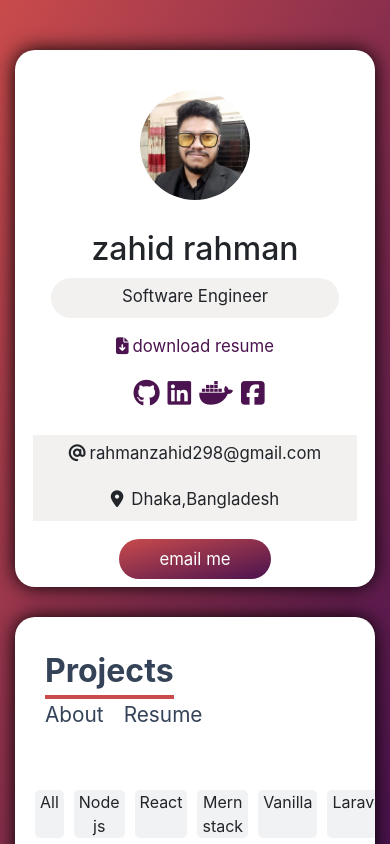
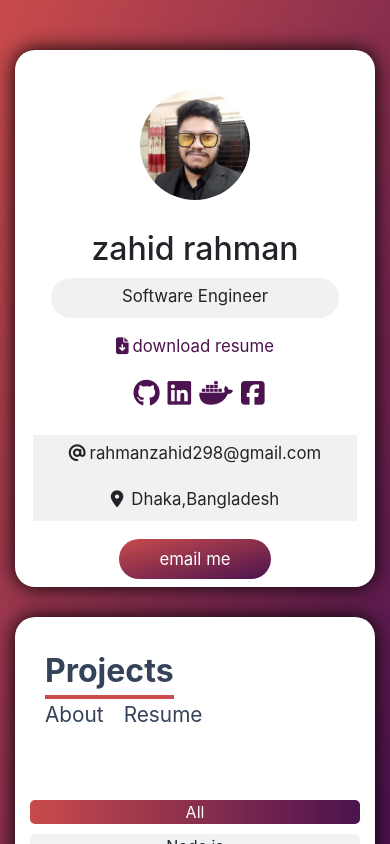
Before and after one commit to zahid-rahman/zahid-rahman, a React (Create React App) app: page /projects in a window 390 px wide. Shown: the top 844 px of the page. Built offline with nearby package versions, Linux system fonts and the light colour scheme.

Commit message:
FIX:refactored projects structure

```diff
--- a/src/App.css
+++ b/src/App.css
@@ -35,7 +35,6 @@ body{
 .appRow{
   height:90vh
 }
-
 
 /* sidebar designs */
 
@@ -105,7 +104,6 @@ body{
   color:#4b134f
 }
 
-
 /* navbar */
 
 .navbar {
@@ -139,69 +137,6 @@ body{
 }
 
 
-/* about component  */
-
-.aboutContainer{
-  width:90%;
-  margin:20px auto;
-  padding:20px;
-  background-color: #dbdddf;
-}
-
-.aboutHeading {
-  margin:0px 0px 30px 0px;
-}
-
-.aboutIntro {
-  padding:0px 20px;
-}
-
-.cardData {
-  background-color:#ffffff;
-  padding:20px 20px 5px 20px;
-  margin:10px;
-  border-radius: 10px;
-}
-
-
-.experienceDataList {
-  padding:0;
-  list-style: none;
-}
-
-.experienceDataList li {
-  padding:0;
-  margin:0;
-}
-
-.companyImage {
-   margin:20px 0px
-}
-
-
-/* resume component design */
-.resumeContainer{
-  width:100%;
-  margin:20px auto;
-  padding:20px;
-  /* background-color: #dbdddf; */
-}
-
-.resumeRow {
-  margin:20px 0px;
-}
-
-.progressRow{
-  margin-top:50px;
-}
-
-.progressHeader{
-  margin:30px 0px 0px 0px
-}
-
-.skillSection {
-  margin:60px 0px
-}
 
 .bar{
   width:90%;
@@ -230,61 +165,6 @@ body{
 
 /* projects component design */
 
-.projectContainer {
-  height: 70vh;
-  padding-top: 30px;
-  overflow-y: auto;
-}
-
-.projectCardWrapper {
-  margin: 10px 0 20px 0;
-  width: 100%;
-  height: 100%;
-  min-height: 160px;
-}
-
-.projectCardImage {
-  width: 100%;
-  height: 70%;
-  border-radius: 30px;
-  box-shadow: 0 0 5px rgb(187, 183, 183);
-  transition: transform 0.3s linear;
-}
-
-.projectTitle {
-  margin:5px 0px;
-}
-
-.githubIcon {
-  font-size: 20px;
-  color:#c94b4b;
-}
-
-.projectCardImage:hover {
-  transform: scale(1.05);
-}
-
-.active {
-  background-image: linear-gradient(90deg,#c94b4b,#4b134f);
-  margin:0 5px;
-  font-size: 1rem;
-  cursor: pointer;
-  color:#fff;
-}
-
-.projectNavbar {
-  display: flex;
-}
-
-.projectNavbar>div {
-  margin:0 5px;
-  font-size: 1rem;
-  cursor: pointer;
-  background-color: #f1f2f3;
-  padding:0px 5px;
-  border-radius: 5px;
-}
-
 @media screen and (max-width:1199px) {
   .contact {
     width: 90%;
@@ -298,6 +178,8 @@ body{
   }
 }
 
+
+
 @media screen and (max-width:357px) {
   .contact{
     width: 100%;
--- a/src/App.jsx
+++ b/src/App.jsx
@@ -1,9 +1,9 @@
 import './App.css';
 import Navbar from './components/Navbar';
 import Sidebar from './components/Sidebar';
-import About from './components/About'
-import Resume from './components/Resume'
-import Projects from './components/Projects'
+import About from './components/about/About'
+import Resume from './components/resume/Resume'
+import Projects from './components/projects/Projects'
 import { BrowserRouter as Router, Redirect, Route, Switch, useLocation } from 'react-router-dom'
 import { AnimatePresence } from 'framer-motion';
 
--- a/src/components/Sidebar.jsx
+++ b/src/components/Sidebar.jsx
@@ -40,16 +40,16 @@ const Sidebar = () => {
             </div>
 
             <div className="sidebarSocialIcons">
-                <a href="" className="github" alt="github">
+                <a href="https://github.com/zahid-rahman" target="_blank" className="github" alt="github">
                     <i className="fab fa-github github"></i>
                 </a>
-                <a href="" className="docker" alt="linkedin">
+                <a href="https://www.linkedin.com/in/md-zahid-rahman/" className="docker" target="_blank" alt="linkedin">
                     <i className="fab fa-linkedin linkedin"></i>
                 </a>
-                <a href="" className="docker" alt="docker">
+                <a href="https://hub.docker.com/u/zahid009" target="_blank" className="docker" alt="docker">
                     <i className="fab fa-docker docker"></i>
                 </a>
-                <a href="" className="facebook">
+                <a href="https://www.facebook.com/jahidrahman.ragib/" target="_blank" className="facebook">
                     <i className="fab fa-facebook-square facebook"></i>
                 </a>
 
--- a/src/components/About.jsx
+++ b/src/components/about/About.jsx
@@ -1,8 +1,8 @@
 import React from 'react'
-import experienceData from '../json/experience.json'
-import ExperienceCards from './ExperienceCards';
+import experienceData from '../../json/experience.json'
+import ExperienceCards from '../ExperienceCards';
 import { motion } from 'framer-motion';
-
+import './about.css'
 const About = () => {
 
     const experienceCards = experienceData.map((workExperiences,index) => {
--- /dev/null
+++ b/src/components/about/about.css
@@ -0,0 +1,36 @@
+.aboutContainer{
+    width:90%;
+    margin:20px auto;
+    padding:20px;
+    background-color: #dbdddf;
+  }
+
+  .aboutHeading {
+    margin:0px 0px 30px 0px;
+  }
+
+  .aboutIntro {
+    padding:0px 20px;
+  }
+
+  .cardData {
+    background-color:#ffffff;
+    padding:20px 20px 5px 20px;
+    margin:10px;
+    border-radius: 10px;
+  }
+
+
+  .experienceDataList {
+    padding:0;
+    list-style: none;
+  }
+
+  .experienceDataList li {
+    padding:0;
+    margin:0;
+  }
+
+  .companyImage {
+     margin:20px 0px
+  }
--- a/src/components/Projects.jsx
+++ b/src/components/projects/Projects.jsx
@@ -1,11 +1,12 @@
 import React, { useState } from 'react'
-import projectData from '../json/projectDetails'
-import ProjectCard from './ProjectCard';
+import projectData from '../../json/projectDetails'
+import ProjectCard from '../ProjectCard';
 import {motion} from 'framer-motion'
+import './project.css'
 
 const Projects = () => {
     const [projects,setProjects] = useState(projectData)
-    const [active,setActive] = useState(projectData)
+    const [active,setActive] = useState('All')
 
     const filterCategoryAction = (category) => {
         const filteredProjectData = projectData.filter(project => project.category.includes(category))
--- /dev/null
+++ b/src/components/projects/project.css
@@ -0,0 +1,65 @@
+
+.projectContainer {
+    height: 70vh;
+    padding-top: 30px;
+    overflow-y: auto;
+  }
+
+  .projectCardWrapper {
+    margin: 10px 0 20px 0;
+    width: 100%;
+    height: 100%;
+    min-height: 160px;
+  }
+
+  .projectCardImage {
+    width: 100%;
+    height: 70%;
+    border-radius: 30px;
+    box-shadow: 0 0 5px rgb(187, 183, 183);
+    transition: transform 0.3s linear;
+  }
+
+  .projectTitle {
+    margin:5px 0px;
+  }
+
+  .githubIcon {
+    font-size: 20px;
+    color:#c94b4b;
+  }
+
+  .projectCardImage:hover {
+    transform: scale(1.05);
+  }
+
+  .active {
+    background-image: linear-gradient(90deg,#c94b4b,#4b134f);
+    margin:0 5px;
+    font-size: 1rem;
+    cursor: pointer;
+    color:#fff;
+  }
+
+  .projectNavbar {
+    display: flex;
+  }
+
+  .projectNavbar>div {
+    margin:0 5px;
+    font-size: 1rem;
+    cursor: pointer;
+    background-color: #f1f2f3;
+    padding:0px 5px;
+    border-radius: 5px;
+  }
+
+
+  @media screen and (max-width:474px) {
+    .projectNavbar {
+        display: block;
+    }
+    .projectNavbar>div {
+        margin:10px 0;
+    }
+  }
--- /dev/null
+++ b/src/components/resume/resume.css
@@ -0,0 +1,21 @@
+.resumeContainer{
+    width:100%;
+    margin:20px auto;
+    padding:20px;
+  }
+
+  .resumeRow {
+    margin:20px 0px;
+  }
+
+  .progressRow{
+    margin-top:50px;
+  }
+
+  .progressHeader{
+    margin:30px 0px 0px 0px
+  }
+
+  .skillSection {
+    margin:60px 0px
+  }
```
Also changed, not shown: src/components/resume/Resume.jsx (renamed from src/components/Resume.jsx, +7 -6 lines).
